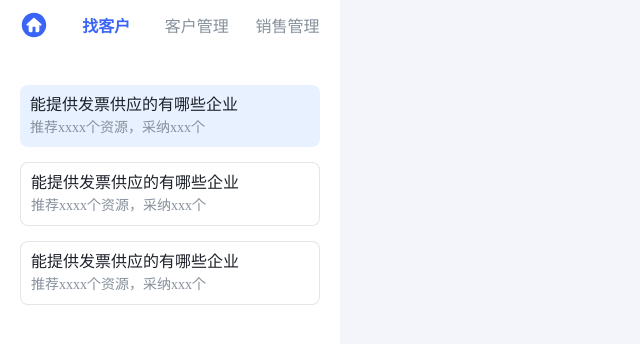
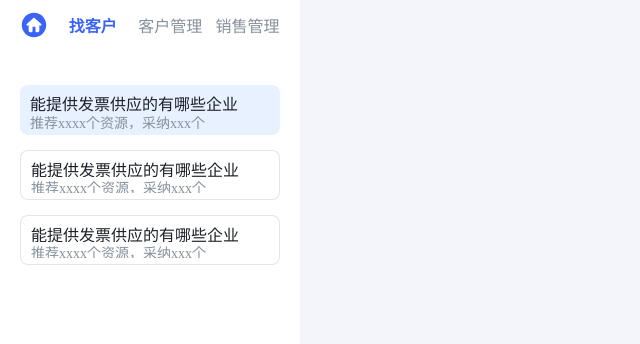
Before and after one commit to June-Ten/vue3-mind, a Vue app: page /manage in a window 1280 px wide. Shown: the top 344 px of the page, without its empty margins (0-640 px from the left). Built offline with nearby package versions, Linux system fonts and the light colour scheme.

Commit message:
盒子模型

```diff
--- a/index.html
+++ b/index.html
@@ -7,7 +7,7 @@
     <title>商恋</title>
   </head>
   <body>
-    <div style="background-color: #E5E5E5;" id="app"></div>
+    <div id="app"></div>
     <script type="module" src="/src/main.js"></script>
   </body>
 </html>
--- a/src/App.vue
+++ b/src/App.vue
@@ -9,4 +9,7 @@
   margin: 0;
   padding: 0;
 }
+div {
+  box-sizing: border-box;
+}
 </style>
```
